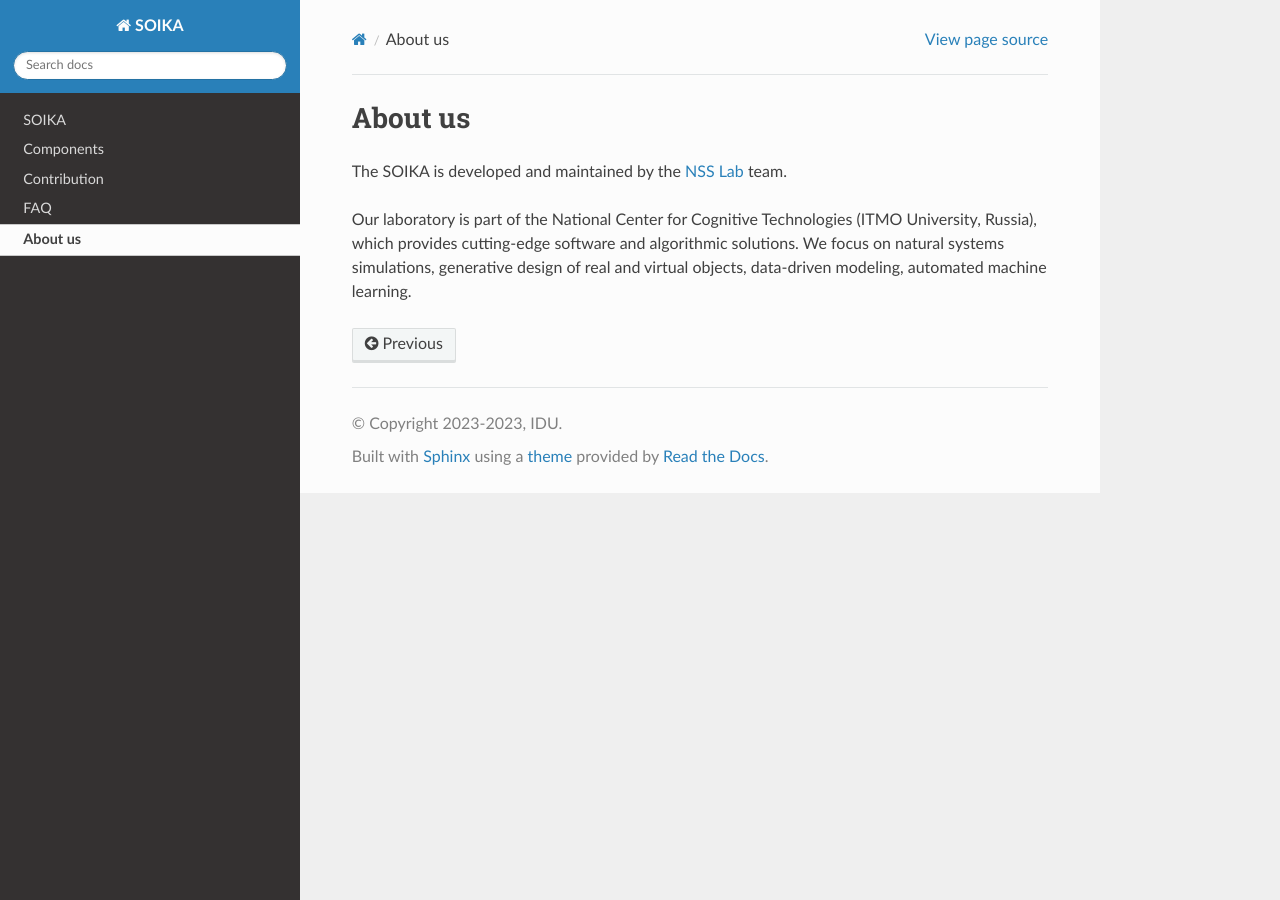
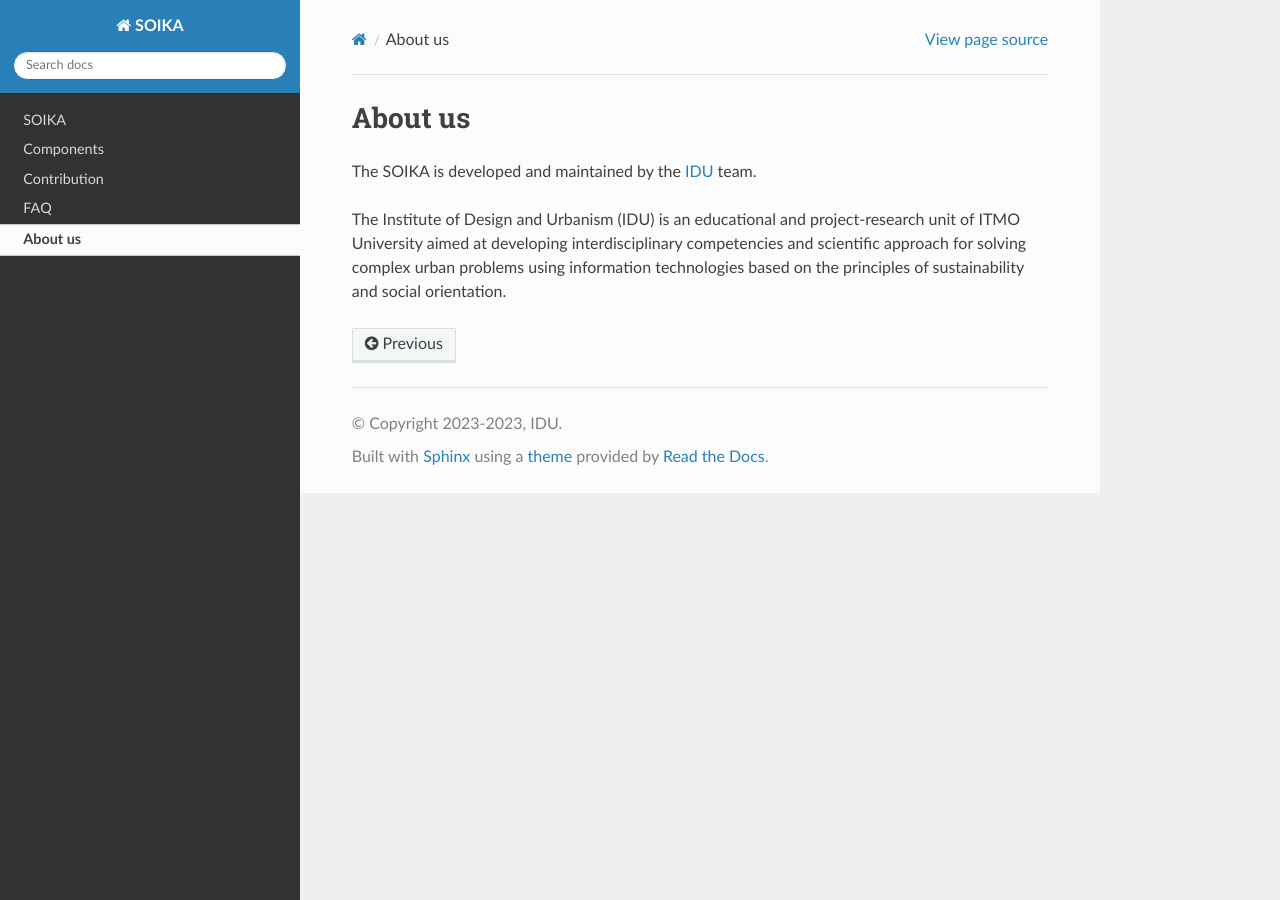
Before and after one commit to iduprojects/SOIKA, a Sphinx documentation site: the page built from docs/source/about.rst, in a window 1280 px wide. Built offline with Sphinx 7.4.7 and the Read the Docs theme 2.0.0, drawn with Linux system fonts in a browser that asks for light colours.

Commit message:
fix: small fix doc

```diff
--- a/docs/source/about.rst
+++ b/docs/source/about.rst
@@ -1,6 +1,6 @@
 About us
 ========
 
-The SOIKA is developed and maintained by the `NSS Lab <https://itmo-nss-team.github.io/>`__ team.
+The SOIKA is developed and maintained by the `IDU <https://idu.itmo.ru/en/contacts/contacts.htm/>`__ team.
 
-Our laboratory is part of the National Center for Cognitive Technologies (ITMO University, Russia), which provides cutting-edge software and algorithmic solutions. We focus on natural systems simulations, generative design of real and virtual objects, data-driven modeling, automated machine learning.
+The Institute of Design and Urbanism (IDU) is an educational and project-research unit of ITMO University aimed at developing interdisciplinary competencies and scientific approach for solving complex urban problems using information technologies based on the principles of sustainability and social orientation.
--- a/docs/source/soika/soika.rst
+++ b/docs/source/soika/soika.rst
@@ -0,0 +1,2 @@
+Intro to SOIKA
+===============
```
Also changed, not shown: README.md (+1 -1 lines).
